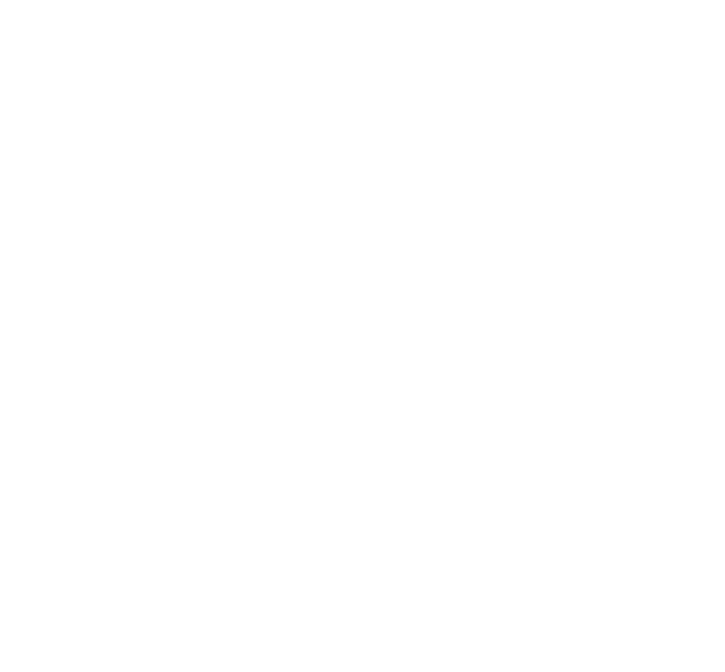
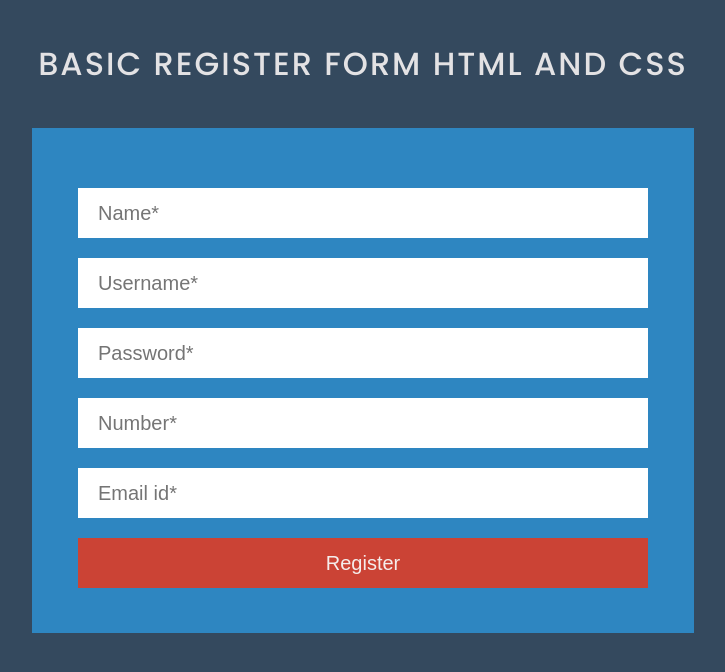
Before and after one commit to Nurmuhammad-12-05/html_formalar_va_media_css, a plain HTML site: page index.html in a window 1280 px wide. Shown: the whole page, without its empty margins (277-1002 px from the left). Drawn offline with Linux system fonts and the light colour scheme.

Commit message:
register finsh

```diff
--- a/index.html
+++ b/index.html
@@ -3,8 +3,40 @@
   <head>
     <meta charset="UTF-8" />
     <meta name="viewport" content="width=device-width, initial-scale=1.0" />
-    <title>Document</title>
+    <title>Register Form</title>
     <link rel="stylesheet" href="./style.css" />
   </head>
-  <body></body>
+  <body>
+    <main class="container">
+      <header>
+        <h1 class="title">BASIC REGISTER FORM HTML AND CSS</h1>
+      </header>
+
+      <section class="box">
+        <form action="">
+          <label for="name">
+            <input type="text" placeholder="Name*" />
+          </label>
+
+          <label for="uaername">
+            <input type="text" placeholder="Username*" />
+          </label>
+
+          <label for="password">
+            <input type="password" placeholder="Password*" />
+          </label>
+
+          <label for="phone_number">
+            <input type="tel" placeholder="Number*" />
+          </label>
+
+          <label for="email_id">
+            <input type="email" placeholder="Email id*" />
+          </label>
+
+          <button type="button">Register</button>
+        </form>
+      </section>
+    </main>
+  </body>
 </html>
--- a/style.css
+++ b/style.css
@@ -1,5 +1,74 @@
+@import url(https://fonts.googleapis.com/css2?family=Poppins:wght@100;200;300;400;500;600;800;900&display=swap);
+
+body {
+  background-color: #34495e;
+  font-family: "Poppins", sans-serif;
+}
+
 * {
   margin: 0;
   padding: 0;
   box-sizing: content-box;
 }
+/* Header start */
+main {
+  width: 662px;
+  margin-left: auto;
+  margin-right: auto;
+}
+
+main header {
+  background-color: #34495e;
+}
+
+main header .title {
+  font-weight: 500;
+  font-size: 32px;
+  letter-spacing: 2px;
+  color: #e3e2e4;
+  text-align: center;
+  padding: 40px 0px 40px 0px;
+}
+
+/* Header end */
+
+/* section start */
+
+.box {
+  background-color: #2e86c1;
+  padding-top: 60px;
+  padding-bottom: 45px;
+}
+
+.box form {
+  display: flex;
+  flex-direction: column;
+  justify-content: center;
+  align-items: center;
+  row-gap: 20px;
+}
+
+.box form label input {
+  background-color: #ffffff;
+  width: 550px;
+  height: 50px;
+  font-size: 20px;
+  font-weight: 400;
+  padding-left: 20px;
+  border: none;
+}
+
+.box form label input:focus {
+  outline: none;
+}
+
+.box form button {
+  background-color: #cb4335;
+  color: #f5edec;
+  width: 570px;
+  height: 50px;
+  font-size: 20px;
+  border: none;
+}
+
+/* section end */
```
